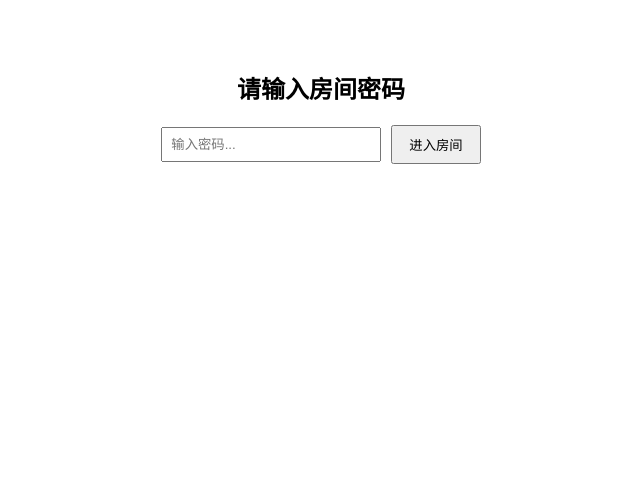
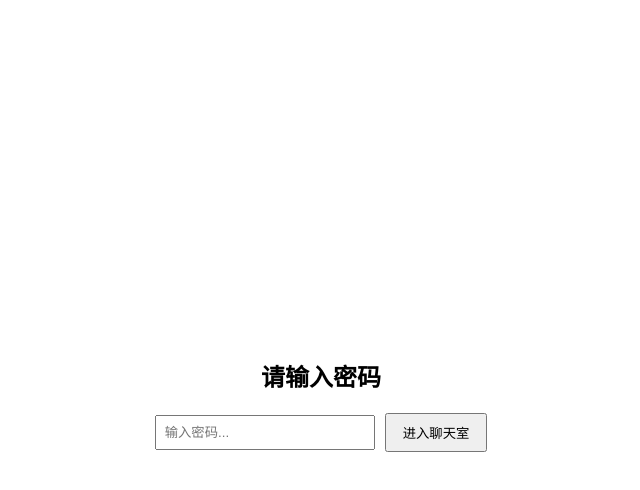
Before and after one commit to Limkon/6eye, a website: page public/index.html in a window 1280 px wide. Shown: the whole page, without its empty margins (319-959 px from the left). Drawn offline with Linux system fonts and the light colour scheme.

Commit message:
Update index.html

```diff
--- a/public/index.html
+++ b/public/index.html
@@ -3,22 +3,22 @@
 <head>
     <meta charset="UTF-8">
     <meta name="viewport" content="width=device-width, initial-scale=1.0">
-    <title>留言室</title>
+    <title>聊天室</title>
     <link rel="stylesheet" href="style.css">
 </head>
 <body class="light-mode">
     <div id="app">
-        <div id="entry" style="display: block;">
-            <h2>请输入房间密码</h2>
-            <form id="room-form" onsubmit="event.preventDefault(); document.getElementById('enter-room').click();">
-                <input type="password" id="room-password" placeholder="输入密码..." autocomplete="current-password">
-                <button type="submit" id="enter-room">进入房间</button>
+        <div id="entry">
+            <h2>请输入密码</h2>
+            <form id="password-form">
+                <input type="password" id="password" placeholder="输入密码...">
+                <button type="submit">进入聊天室</button>
             </form>
-            <p id="room-id-display" style="display: none;">房间号: <span id="room-id"></span></p>
+            <div id="room-id-display"></div>
         </div>
-        <div id="chat-container" style="display: none;">
+        <div id="chat-container" class="hidden">
             <header>
-                <h1>MO留言室</h1>
+                <h1>聊天室</h1>
                 <div class="controls">
                     <button id="theme-toggle">🌗 主题切换</button>
                     <button id="userlist-toggle">👥 用户列表</button>
```
